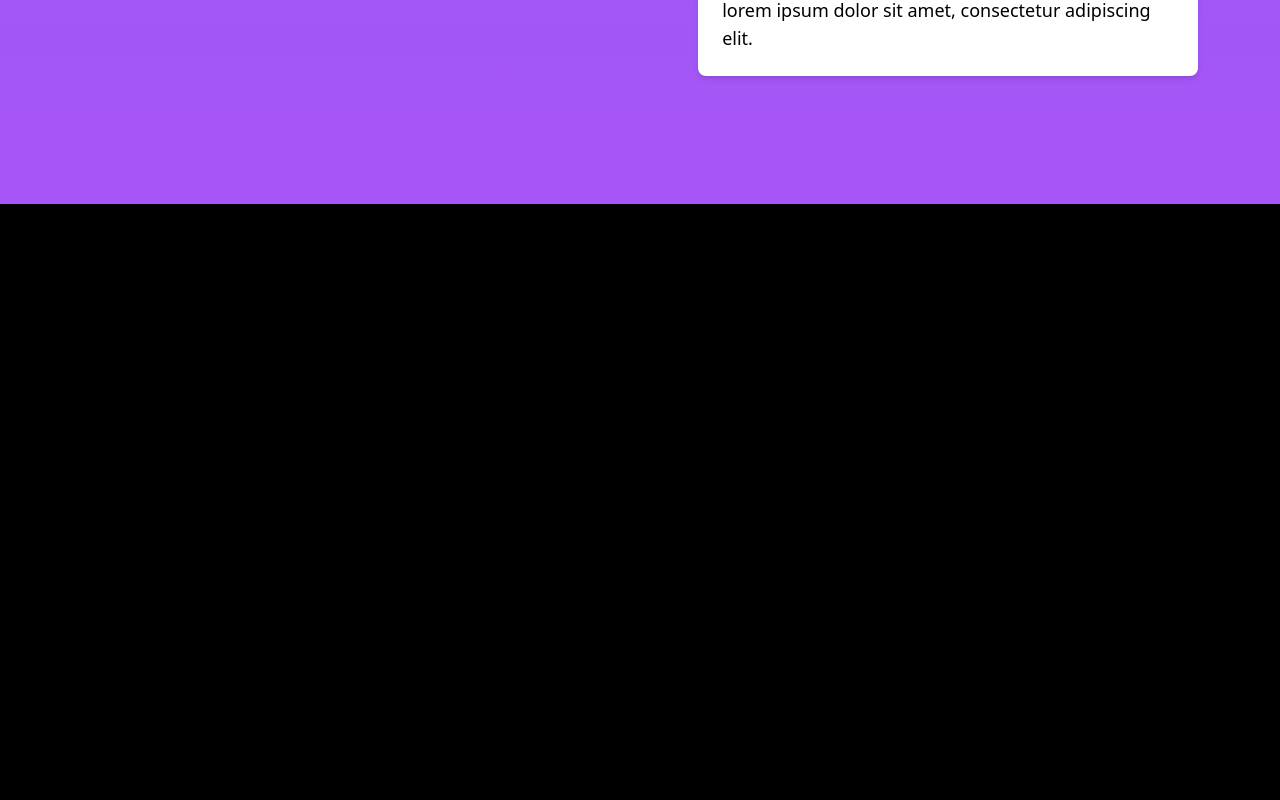
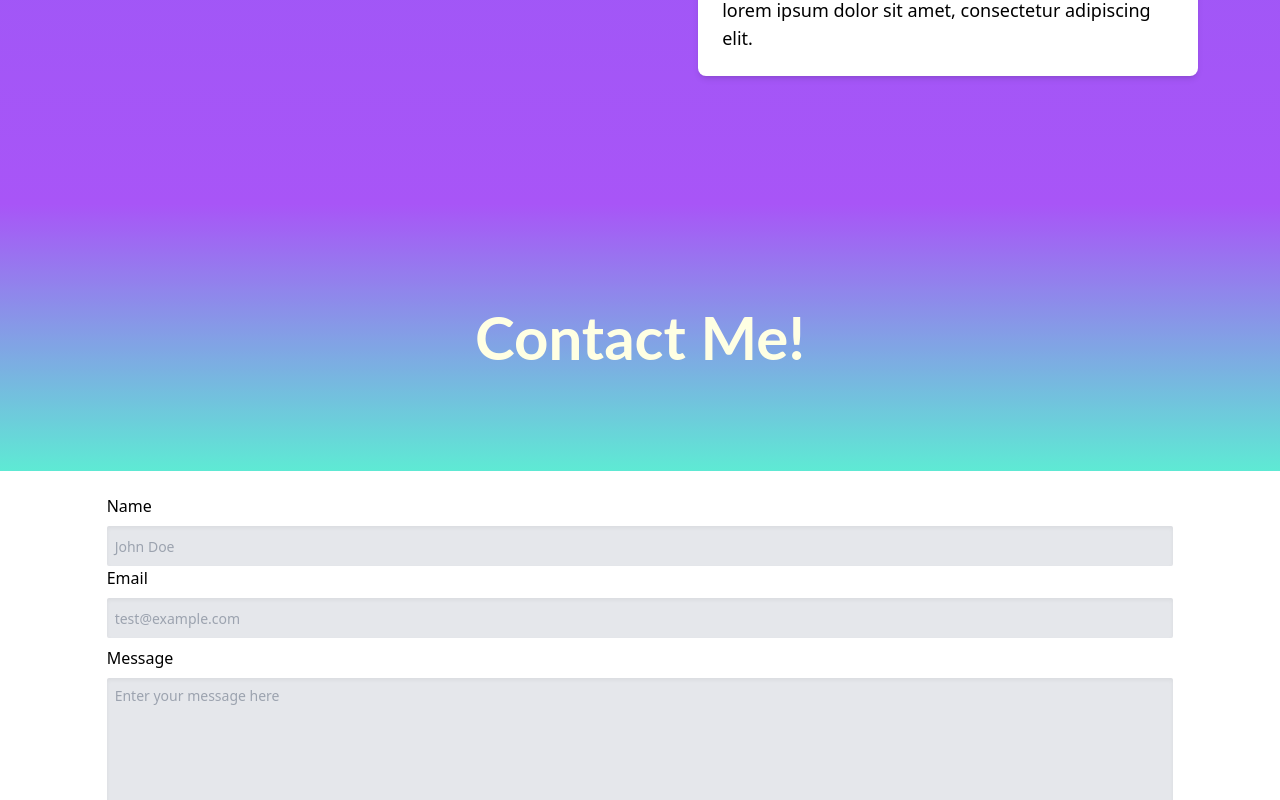
Before and after one commit to WahabJI/my-project, a Next.js app: page / in a window 1280 px wide. Shown: the part 2000-2800 px from the top of the page. Before the commit the page ends 2204 px from the top, so only its background shows below. Built offline with nearby package versions, Linux system fonts and the light colour scheme.

Commit message:
fixed stupid contact me error

```diff
--- a/components/sections/ContactSection.tsx
+++ b/components/sections/ContactSection.tsx
@@ -8,17 +8,15 @@ export const ContactSection = () => {
       </div>
 
       <div className="bg-white flex justify-center items-center h-4/6 shadow-lg">
-        <form className="w-5/6 md:w-2/6">
-          <div className="flex hidden md:block">
+        <form className="w-5/6">
             <div className="w-full">
               <label htmlFor="name" className="flex mb-2">Name</label>
               <input id="name" className="bg-gray-200 rounded-sm w-full h-10 shadow-inner placeholder:pl-2 placeholder:text-sm" placeholder="John Doe"></input>
             </div>
-            <div className="ml-4 w-full">
+            <div className="w-full">
               <label htmlFor="email" className="flex mb-2">Email</label>
               <input id="email" className="bg-gray-200 rounded-sm w-full h-10 shadow-inner placeholder:pl-2 placeholder:text-sm" placeholder="test@example.com"></input>
             </div>
-          </div>
           <div className="w-full mt-2">
             <label htmlFor="message" className="flex mb-2">Message</label>
             <textarea id="message" className="bg-gray-200 w-full rounded-sm h-24 md:h-60 shadow-inner resize-none placeholder:pl-2 placeholder:pt-2 placeholder:text-sm" placeholder="Enter your message here"></textarea>
--- a/pages/index.tsx
+++ b/pages/index.tsx
@@ -95,7 +95,7 @@ export default function Home() {
 
 
 
-        {/* <ContactSection /> */}
+        <ContactSection />
       </main>
     </>
   )
```
